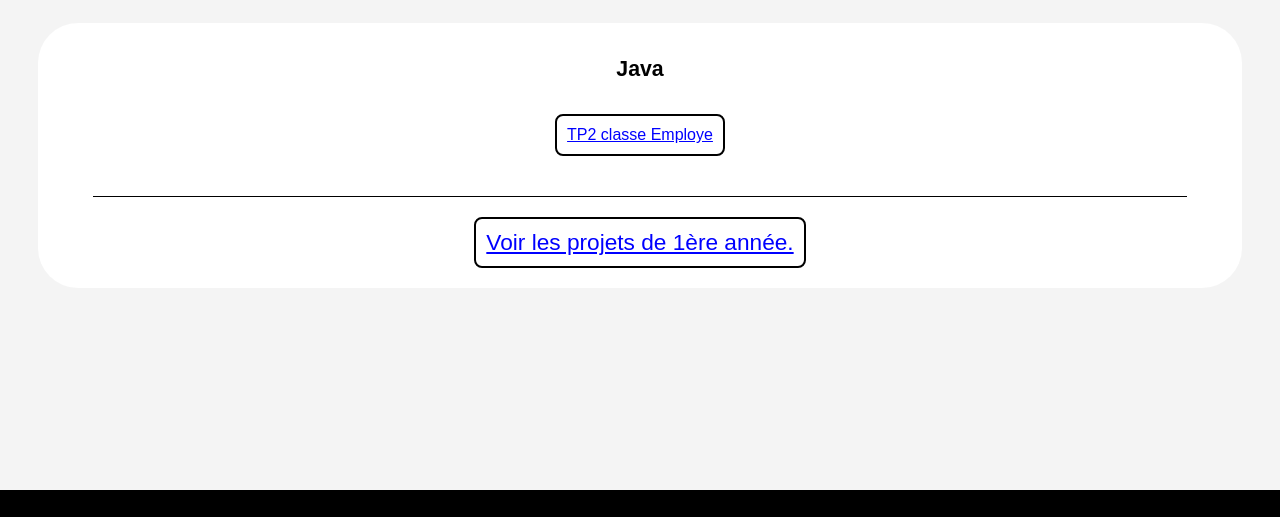
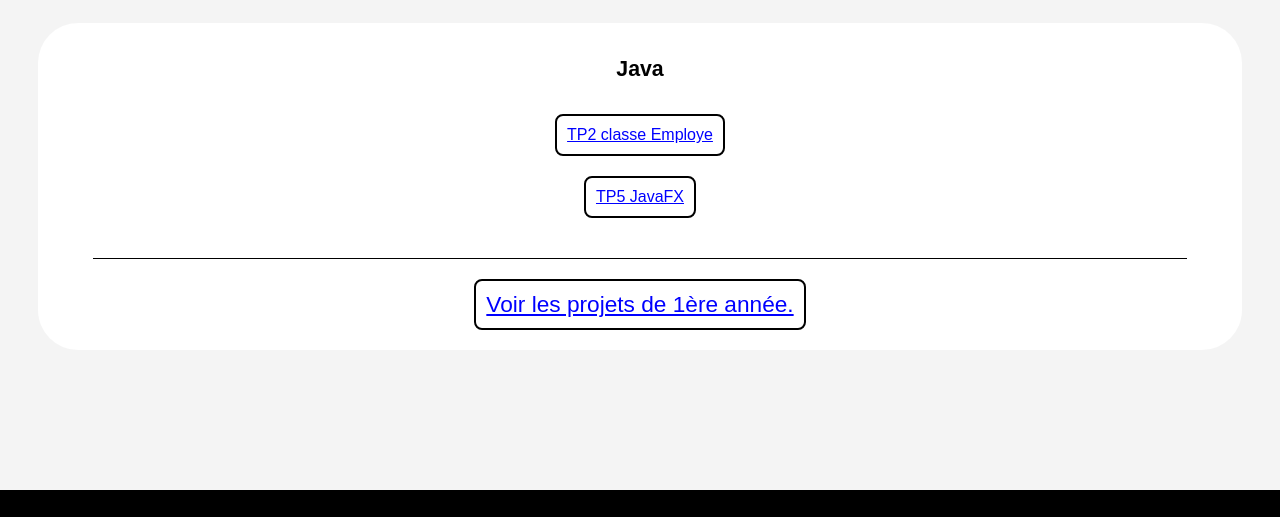
Before and after one commit to michaelrame91-collab/mrame_portfolio, a plain HTML site: page Projets 2ème année.html in a window 1280 px wide. Shown: the part 190-707 px from the top of the page. Drawn offline with Linux system fonts and the light colour scheme.

Commit message:
Update Projets 2ème année.html

```diff
--- a/Projets 2ème année.html
+++ b/Projets 2ème année.html
@@ -38,6 +38,7 @@
     <main>
         <h1>Java</h1><br>
         <a href="https://docs.google.com/document/d/1mrGUqIY2gZCfqQ-TF38g1HmjK592v7w2gioWleMHP-A/edit?usp=drive_link" target="_blank" class="superlink" style="margin-bottom: 20px">TP2 classe Employe</a>
+        <a href="https://docs.google.com/document/d/1m-9TCjgTjpd9SIRlxiJ2WLbSFomudKQbbIMhSwh7CgY/edit?usp=drive_link" target="_blank" class="superlink" style="margin-bottom: 20px">TP5 JavaFX</a>
         <hr>
         <a href="Projets 1ère année.html" style="font-size: 17pt">
             Voir les projets de 1ère année.
```
